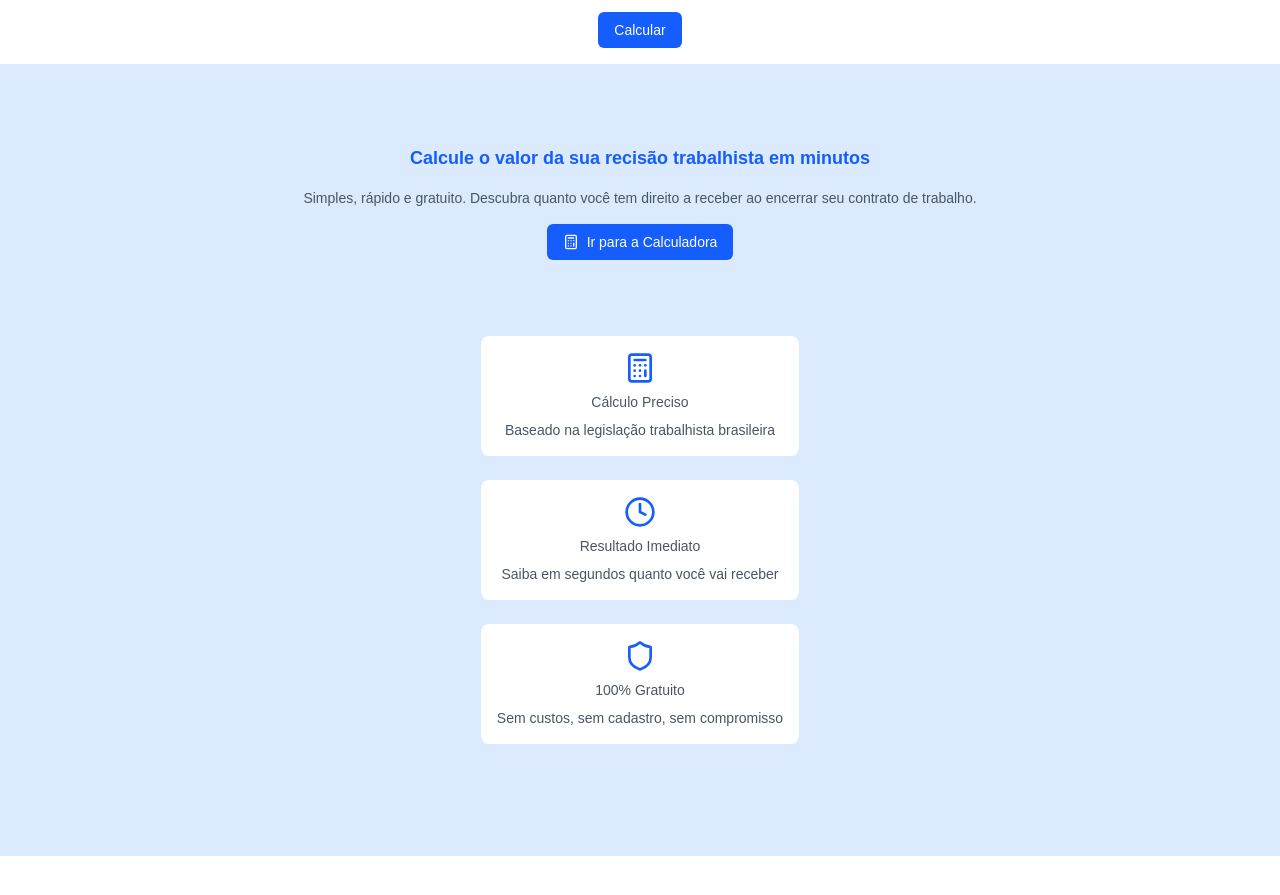
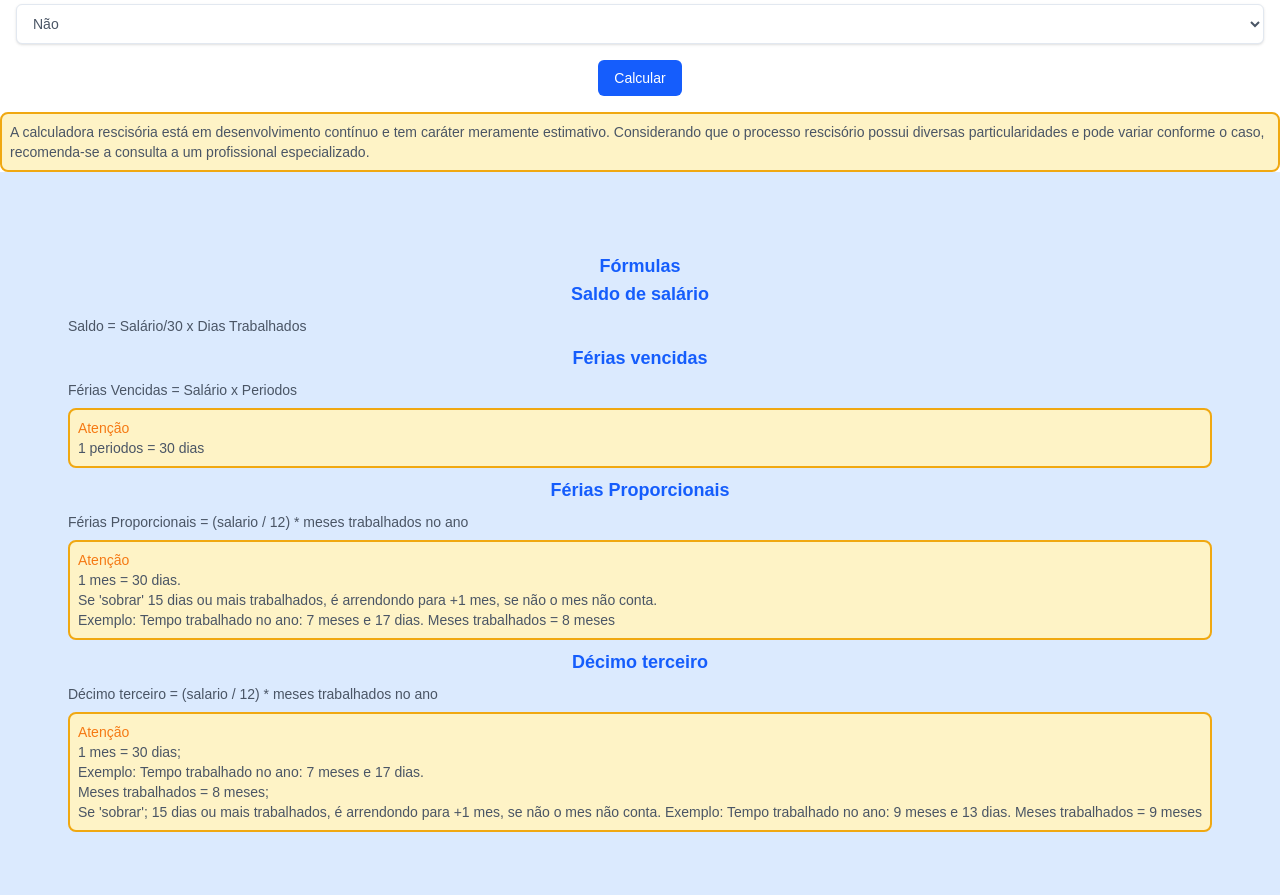
Before and after one commit to JeanCelin/calculadora-de-recisao, a Next.js app: page / in a window 1280 px wide. Shown: the part 633-1528 px from the top of the page. Before the commit the page ends 1489 px from the top, so only its background shows below. Built offline with nearby package versions, Linux system fonts and the light colour scheme.

Commit message:
add recipes and styled

```diff
--- a/app/components/About.tsx
+++ b/app/components/About.tsx
@@ -2,17 +2,18 @@ import CalcIcon from "../svgs/CalcIcon";
 import ClockIcon from "../svgs/ClockIcon";
 import ShieldIcon from "../svgs/ShieldIcon";
 import Card from "./Card";
+import Recipe from "./Recipe";
 
 export default function About() {
   return (
-    <section className=" bg-blue-100 flex flex-col content-center items-center  text-center px-4 py-20   text  ">
-      <header className="max-w-4xl flex flex-col gap-4 content-center items-center mb-11">
+    <section className=" bg-blue-100 flex flex-col content-center items-center px-4 py-20   text  ">
+      {/* <header className="max-w-4xl flex flex-col gap-4 content-center items-center mb-11">
         <p className="title">
           Calcule o valor da sua recisão trabalhista em minutos
         </p>
         <p>
           Simples, rápido e gratuito. Descubra quanto você tem direito a receber
-          ao encerrar seu contrato de trabalho.{" "}
+          ao encerrar seu contrato de trabalho.
         </p>
         <button className="btn btn-primary flex items-center ">
           <div className="w-4">
@@ -20,8 +21,49 @@ export default function About() {
           </div>
           <p>Ir para a Calculadora</p>
         </button>
-      </header>
-      <div className="grid gap-6 pt-8 pb-8">
+      </header> */}
+      <section>
+        <h2 className="title">Fórmulas</h2>
+        <ol className="flex flex-col gap-2">
+          <li>
+            <Recipe
+              title="Saldo de salário"
+              recipe="Saldo = Salário/30 x Dias Trabalhados"
+            />
+          </li>
+          <li>
+            <Recipe
+              title="Férias vencidas"
+              recipe="Férias Vencidas = Salário x Periodos"
+              explain={["1 periodos = 30 dias"]}
+            />
+          </li>
+          <li>
+            <Recipe
+              title="Férias Proporcionais"
+              recipe=" Férias Proporcionais = (salario / 12) * meses trabalhados no ano"
+              explain={[
+                "1 mes = 30 dias.",
+                "Se 'sobrar' 15 dias ou mais trabalhados, é arrendondo para +1 mes, se não o mes não conta.",
+                "Exemplo: Tempo trabalhado no ano: 7 meses e 17 dias. Meses trabalhados = 8 meses",
+              ]}
+            />
+          </li>
+          <li>
+            <Recipe
+              title="Décimo terceiro"
+              recipe="Décimo terceiro = (salario / 12) * meses trabalhados no ano"
+              explain={[
+                "1 mes = 30 dias;",
+                "Exemplo: Tempo trabalhado no ano: 7 meses e 17 dias.",
+                "Meses trabalhados = 8 meses;",
+                "Se 'sobrar'; 15 dias ou mais trabalhados, é arrendondo para +1 mes, se não o mes não conta.  Exemplo: Tempo trabalhado no ano: 9 meses e 13 dias. Meses trabalhados = 9 meses",
+              ]}
+            />
+          </li>
+        </ol>
+      </section>
+      {/* <div className="grid gap-6 pt-8 pb-8">
         <Card
           svg={<CalcIcon size={24}/>}
           title="Cálculo Preciso"
@@ -38,7 +80,7 @@ export default function About() {
           title="100% Gratuito"
           text="Sem custos, sem cadastro, sem compromisso"
         />
-      </div>
+      </div> */}
     </section>
   );
 }
--- a/app/components/Form.tsx
+++ b/app/components/Form.tsx
@@ -79,7 +79,6 @@ export default function Form() {
 
       // persistir globalmente
       setDados(dados);
-      console.log(dados);
       // calcular (pode ser sync ou async — aqui trato como sync)
 
       if (dados) {
@@ -285,6 +284,12 @@ export default function Form() {
           Calcular
         </button>
       </form>
+      <p className="bg-amber-100 border-2 border-[#F0A811] p-2 rounded-lg text">
+        A calculadora rescisória está em desenvolvimento contínuo e tem caráter
+        meramente estimativo. Considerando que o processo rescisório possui
+        diversas particularidades e pode variar conforme o caso, recomenda-se a
+        consulta a um profissional especializado.
+      </p>
       <div>{result && <Result result={result}></Result>}</div>
     </>
   );
--- /dev/null
+++ b/app/components/Recipe.tsx
@@ -0,0 +1,25 @@
+interface Recipe {
+  title: string;
+  recipe: string;
+  explain?: string[];
+}
+
+export default function Recipe({ title, recipe, explain }: Recipe) {
+  return (
+    <div className="flex flex-col gap-2">
+      <span className="title">{title}</span>
+      <span>{recipe}</span>
+      {/* Condiciona a renderização do fundo amarelo apenas se o explain tiver elementos */}
+      {explain && explain.length > 0 && (
+        <div className="bg-amber-100 border-2 border-[#F0A811] p-2 rounded-lg">
+          <span className=" text-start w-full text-[#F57914]">Atenção</span>
+          {explain.map((element, index) => (
+            <p className="text-start" key={index}>
+              {element}
+            </p>
+          ))}
+        </div>
+      )}
+    </div>
+  );
+}
--- a/app/page.tsx
+++ b/app/page.tsx
@@ -7,7 +7,13 @@ export default function Home() {
   return (
     <div>
       <main>
+        <h1 className="title">Faça o cálculo da sua recisão trabalhista</h1>
+        <p className="text text-center">
+          Preencha os campos para fazer o cálculo da sua recisão trabalhista de
+          forma grátis e automática
+        </p>
         <Form />
+
         <About />
       </main>
     </div>
```
Also changed, not shown: 1 other file (tests, documents, lock files or other folders).
